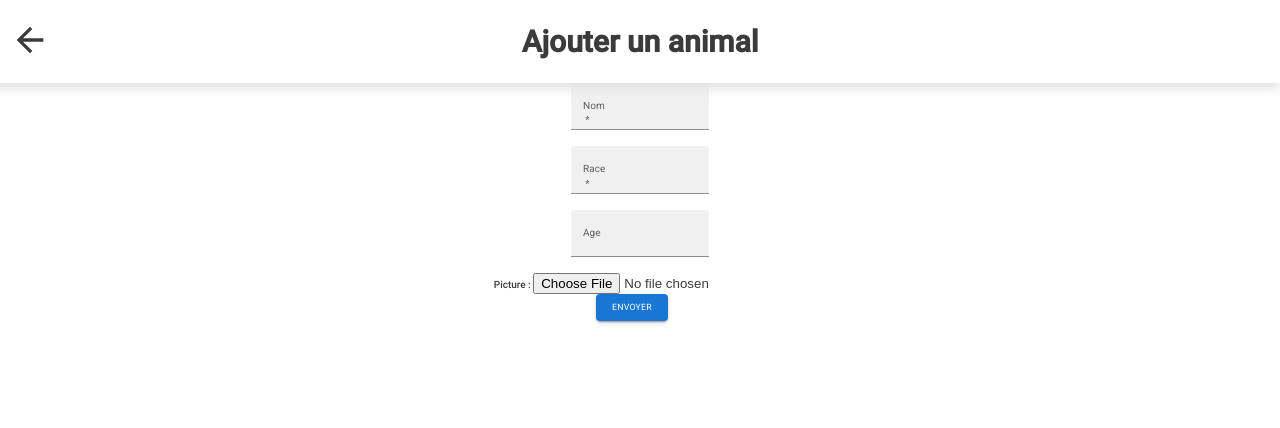
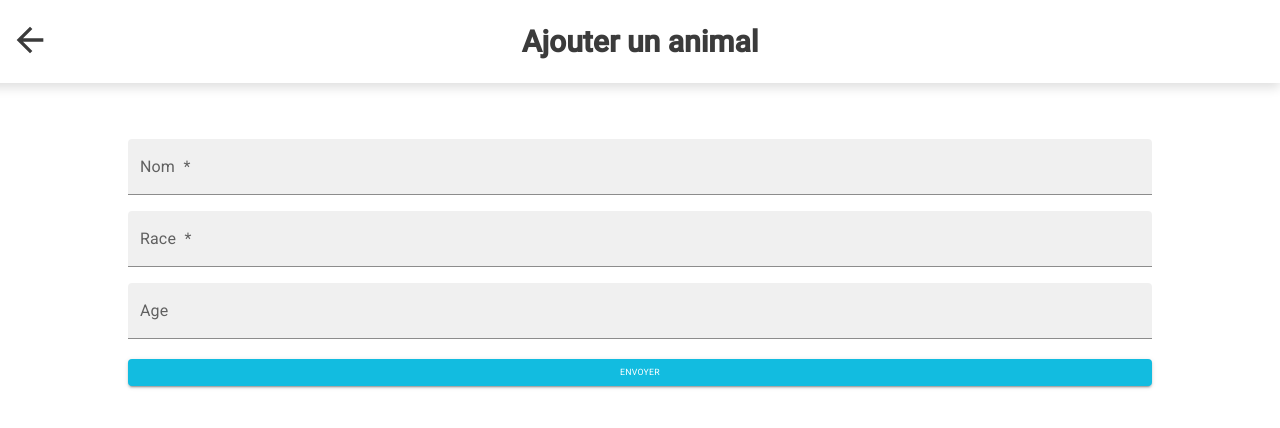
Before and after one commit to Boyadjie/Findizzy, a React (Create React App) app in the folder findizzy-front/: page /profil/ajouter-animal in a window 1280 px wide. Shown: the top 428 px of the page. Built offline with nearby package versions, Linux system fonts and the light colour scheme.

Commit message:
Add create pet form style

```diff
--- a/findizzy-front/src/components/forms/FormPet.js
+++ b/findizzy-front/src/components/forms/FormPet.js
@@ -35,7 +35,7 @@ const FormPet = (props) => {
   }
 
   return (
-    <Stack spacing={1} alignItems="center">
+    <Stack className='petForm' spacing={1} alignItems="center">
       <form onSubmit={handleSubmit}>
         {console.log(pet)}
         <Grid container spacing={2} alignItems="center" direction="column">
@@ -71,10 +71,10 @@ const FormPet = (props) => {
               onChange={handleChange}
             />
           </Grid>
-          <Grid item>
+          {/* <Grid item>
             <label htmlFor="pet-avatar">Picture : </label>
             <input type="file" id="pet-avatar" name="picture" accept="image/png, image/jpeg, image/webp, image/jpg" />
-          </Grid>
+          </Grid> */}
 
           <Button variant="contained" type='submit'>Envoyer</Button>
         </Grid>
--- a/findizzy-front/src/pages/Home.js
+++ b/findizzy-front/src/pages/Home.js
@@ -51,7 +51,7 @@ const Home = () => {
         </div>
         <div className="little_box">
           <img src="img/petitlogo.png" alt="Logo" />
-          <p>J'ai trouvé un animal bandonné </p>
+          <p>J'ai trouvé un animal abandonné </p>
         </div>
         <div id="miaou" className="little_box">
           <img src="img/tete.png" alt="Picto triste" />
--- a/findizzy-front/src/pages/Profile.js
+++ b/findizzy-front/src/pages/Profile.js
@@ -70,7 +70,7 @@ const Profile = () => {
           { userLoading === true ? (
           <ButtonLoader />
         ) : (
-          <Button className='btn-add' href={`/profil/ajouter-animal?userId=${user.id}`} variant="contained" endIcon={<AddCircleIcon />}>Ajouter un animal</Button>
+          <Button className='btn-add' href={`/profil/ajouter-animal?id=${user.id}`} variant="contained" endIcon={<AddCircleIcon />}>Ajouter un animal</Button>
         ) }
         </Stack>
 
--- a/findizzy-front/src/pages/pets/CreatePet.js
+++ b/findizzy-front/src/pages/pets/CreatePet.js
@@ -16,7 +16,7 @@ const CreatePet = () => {
   }, []);
 
   const getUserId = async () => {
-    const myUserId = await window.localStorage.getItem("userId");
+    const myUserId = await window.localStorage.getItem("id");
     setTimeout(() => {
       setUserId(myUserId);
       setUserIdLoading(false);
--- /dev/null
+++ b/findizzy-front/src/styles/components/_petForm.scss
@@ -0,0 +1,42 @@
+.petForm {
+  margin-top: 4rem;
+
+  form {
+    width: 100%;
+
+    div {
+      width: 100%;
+      margin: 0 auto;
+      padding-left: 0  !important;
+
+      .MuiFormControl-root {
+        width: 80%;
+        margin: 0 auto;
+        display: block;
+      }
+
+      input, label {
+        font-size: 1.6rem;
+        width: 100%;
+      }
+
+      label {
+        display: flex;
+        align-items: center;
+        gap: .5rem;
+      }
+
+      button {
+        width: 80%;
+        margin-top: 2rem;
+        background: $color-1;
+
+        &:hover {
+          background: $color-3;
+          color: $color-5;
+        }
+      }
+    }
+
+  }
+}
--- a/findizzy-front/src/styles/index.scss
+++ b/findizzy-front/src/styles/index.scss
@@ -7,6 +7,7 @@
 @import './components/footer.scss';
 @import './components/navigation.scss';
 @import './components/petInfos.scss';
+@import './components/petForm.scss';
 
 
 // pages --
```
